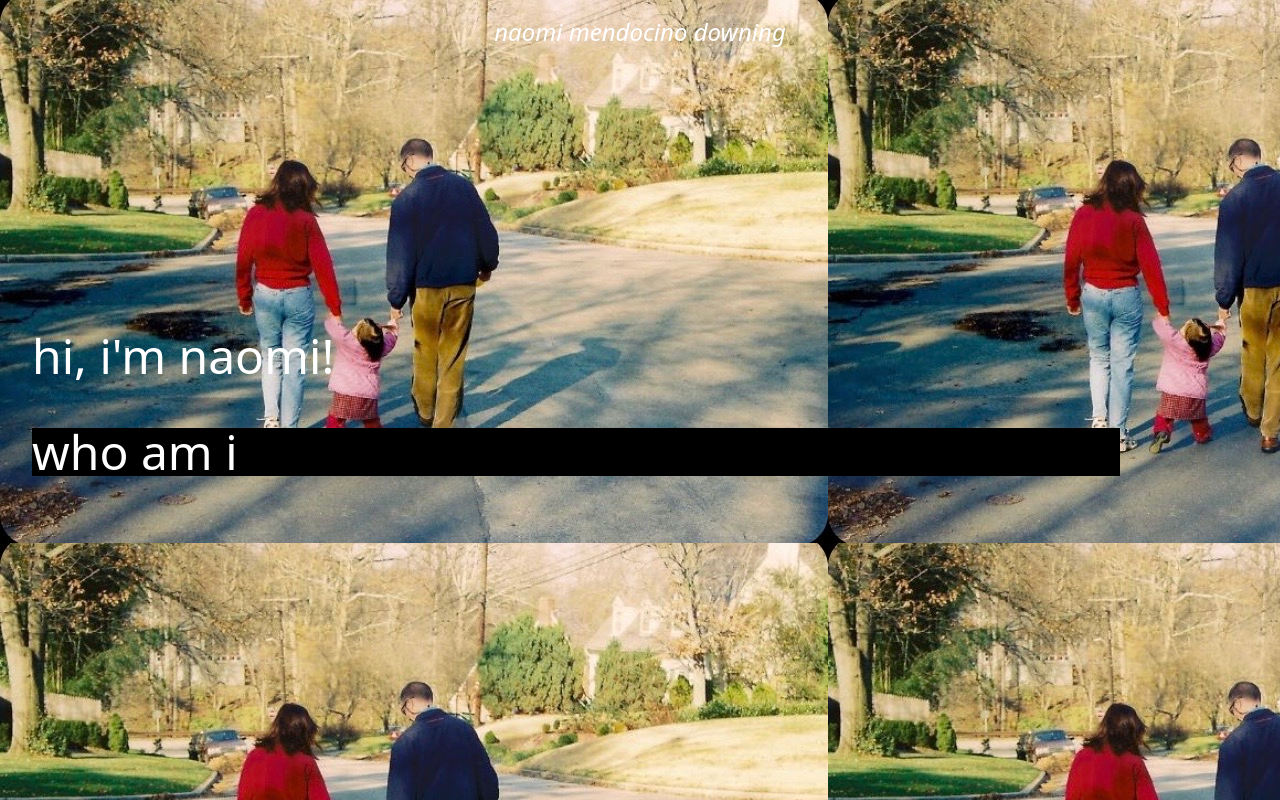
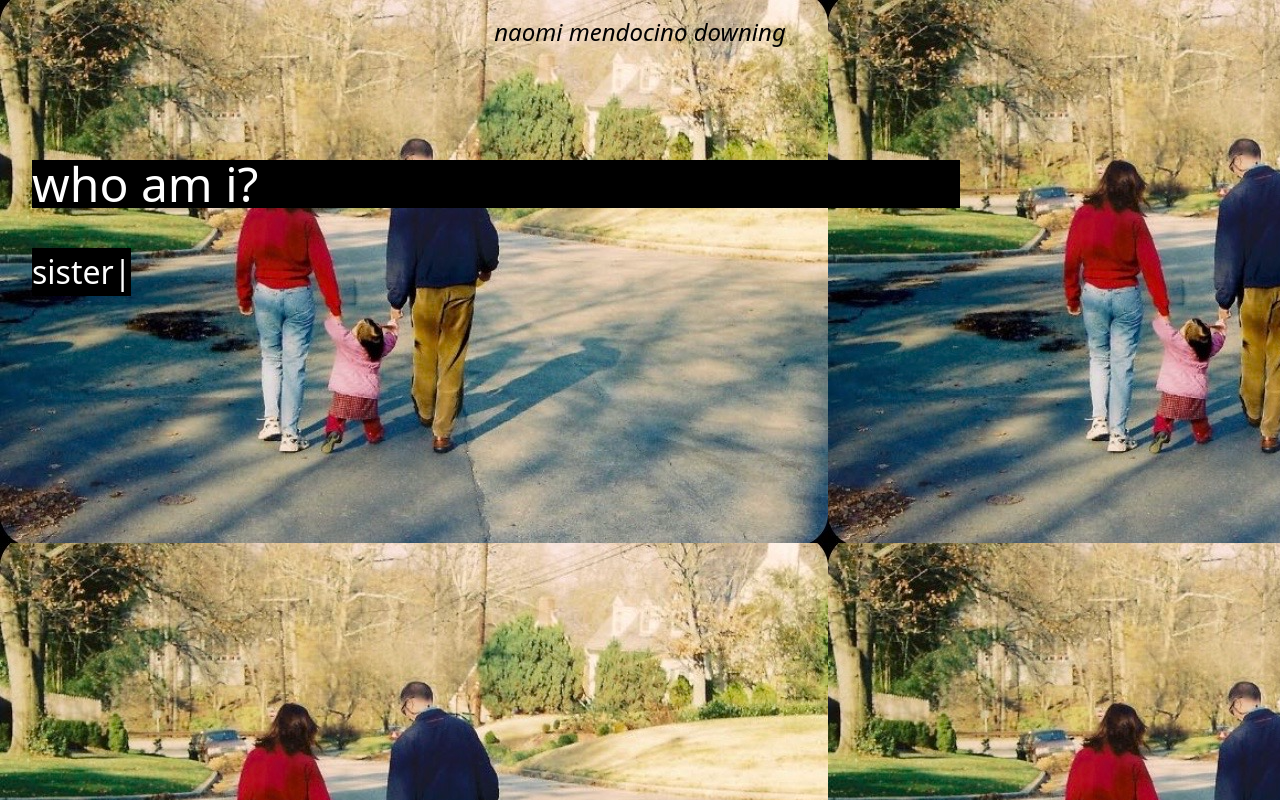
Before and after one commit to downing3/downing3.github.io., a React (Create React App) app: page /about in a window 1280 px wide. Built offline with nearby package versions, Linux system fonts and the light colour scheme.

Commit message:
animation
animation

```diff
--- a/package.json
+++ b/package.json
@@ -12,8 +12,10 @@
     "react-dom": "^18.2.0",
     "react-router-dom": "^6.10.0",
     "react-scripts": "5.0.1",
+    "react-type-animation": "^3.0.1",
     "tailwind": "^4.0.0",
     "tailwindcss": "^3.3.1",
+    "typewriter-effect": "^2.19.0",
     "web-vitals": "^2.1.4"
   },
   "scripts": {
--- a/src/components/AboutMe.jsx
+++ b/src/components/AboutMe.jsx
@@ -1,6 +1,7 @@
 import React from "react";
-import NavBar from "./NavBar";
 import img from "../Assets/Images/IMG_4178.png";
+import DarkNavbar from "./DarkNavbar";
+import TypingAnimation from "./TypingAnimation";
 
 function AboutMe() {
   return (
@@ -10,18 +11,18 @@ function AboutMe() {
         style={{ backgroundImage: `url(${img})` }}
       >
         <div className="fixed top-0 left-0 right-0">
-          <NavBar />
+            <DarkNavbar />
         </div>
         <div className="w-full">
-          <div className="text-left ml-8 -mt-10">
-            <p className="text-5xl text-white font-thin mt-12">hi, i'm naomi!</p>
-          </div>
         </div>
         <div className="w-full">
-          <div className="text-left ml-8 mr-40">
+          <div className="text-left ml-8 mr-80 -mt-72">
             <p className="text-5xl text-white font-thin mt-12 bg-black">
-              who am i
+              who am i?
             </p>
+          </div>
+          <div className="mt-10 ml-8">
+            <TypingAnimation />
           </div>
         </div>
       </div>
--- /dev/null
+++ b/src/components/DarkNavbar.jsx
@@ -0,0 +1,20 @@
+import React from 'react';
+import { Link } from 'react-router-dom';
+
+function DarkNavbar() {
+  return (
+    <div>
+    <nav className="bg-transparent py-4">
+      <div className="max-w-7xl mx-auto px-4 sm:px-6 lg:px-8 flex justify-center">
+        <div className="flex items-center">
+          <Link to="/hero">
+            <span className="text-black text-2xl font-thin italic">naomi mendocino downing</span>
+          </Link>
+        </div>
+      </div>
+    </nav>
+</div>
+  );
+}
+
+export default DarkNavbar;
--- /dev/null
+++ b/src/components/TypingAnimation.jsx
@@ -0,0 +1,33 @@
+import { TypeAnimation } from 'react-type-animation';
+
+const TypingAnimation = () => {
+  return (
+    <TypeAnimation
+      sequence={[
+        'creator', // Types 'One'
+        1500, // Waits 1s
+        'student', // Deletes 'One' and types 'Two'
+        1500, // Waits 2s
+        'sister', // Types 'Three' without deleting 'Two'
+        1500, // Waits 2s
+        'daughter', // Types 'Three' without deleting 'Two'
+        1500, // Waits 2s
+        () => {
+          console.log('Sequence completed'); // Place optional callbacks anywhere in the array
+        }
+      ]}
+      wrapper="span"
+      cursor={true}
+      repeat={Infinity}
+     style={{
+  fontSize: '2em',
+  display: 'inline-block',
+  fontWeight: '100', // Set the font weight to thin
+  backgroundColor: 'black', // Set the background color to black
+  color: 'white', // Set the font color to white
+}}
+    />
+  );
+};
+
+export default TypingAnimation;
```
Also changed, not shown: 1 other file (tests, documents, lock files or other folders).
